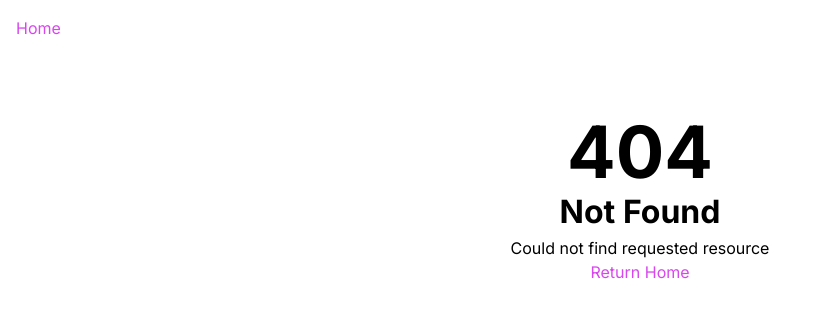
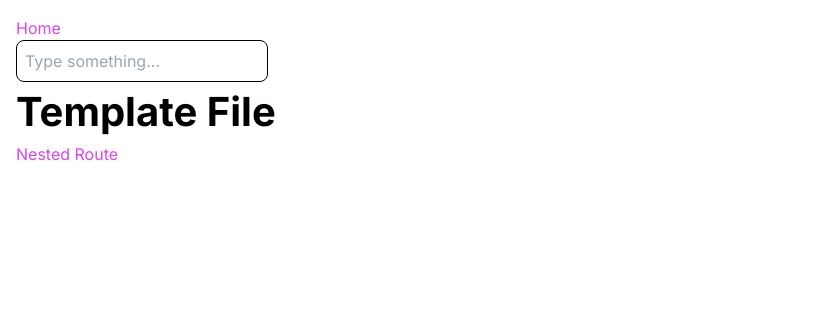
Before and after one commit to emanuelefavero/nextjs-app-router, a Next.js app: page /template-file in a window 1280 px wide. Before the commit this address had no page. Shown: the top 318 px of the page, without its empty margins (0-816 px from the left). Built offline with nearby package versions, Linux system fonts and the light colour scheme.

Commit message:
add template

```diff
--- a/app/page.tsx
+++ b/app/page.tsx
@@ -19,6 +19,9 @@ export default async function Home() {
         </li>
         <li>
           <Link href='/client-component'>Client Component</Link>
+        </li>
+        <li>
+          <Link href='/template-file'>Template File</Link>
         </li>
         <li>
           <Link href='/about'>About</Link>
--- /dev/null
+++ b/app/template-file/nested-route/page.tsx
@@ -0,0 +1,12 @@
+import Link from 'next/link'
+
+export default function Page() {
+  return (
+    <>
+      <h1>Nested Route</h1>
+
+      {/* Go Back */}
+      <Link href='./'>Go Back</Link>
+    </>
+  )
+}
--- /dev/null
+++ b/app/template-file/page.tsx
@@ -0,0 +1,11 @@
+import Link from 'next/link'
+
+export default function Page() {
+  return (
+    <>
+      <h1>Template File</h1>
+
+      <Link href='/template-file/nested-route'>Nested Route</Link>
+    </>
+  )
+}
--- /dev/null
+++ b/app/template-file/template.tsx
@@ -0,0 +1,13 @@
+import InputTypeText from '@/components/InputTypeText'
+
+export default function template({ children }: { children: React.ReactNode }) {
+  return (
+    <>
+      <InputTypeText />
+      {children}
+    </>
+  )
+}
+
+// TIP: Templates are similar to layouts but they reset state between pages. Type something in the input and navigate in the nested route to see template in action.
+// TIP: Change the template file name and function name to layout to see the state retained between pages (this is the default behavior of layouts and usually what you want)
--- /dev/null
+++ b/components/InputTypeText.tsx
@@ -0,0 +1,17 @@
+'use client'
+
+import { useState } from 'react'
+
+export default function InputTypeText() {
+  const [value, setValue] = useState('')
+
+  return (
+    <>
+      <input
+        value={value}
+        onChange={(e) => setValue(e.target.value)}
+        placeholder='Type something...'
+      />
+    </>
+  )
+}
```
